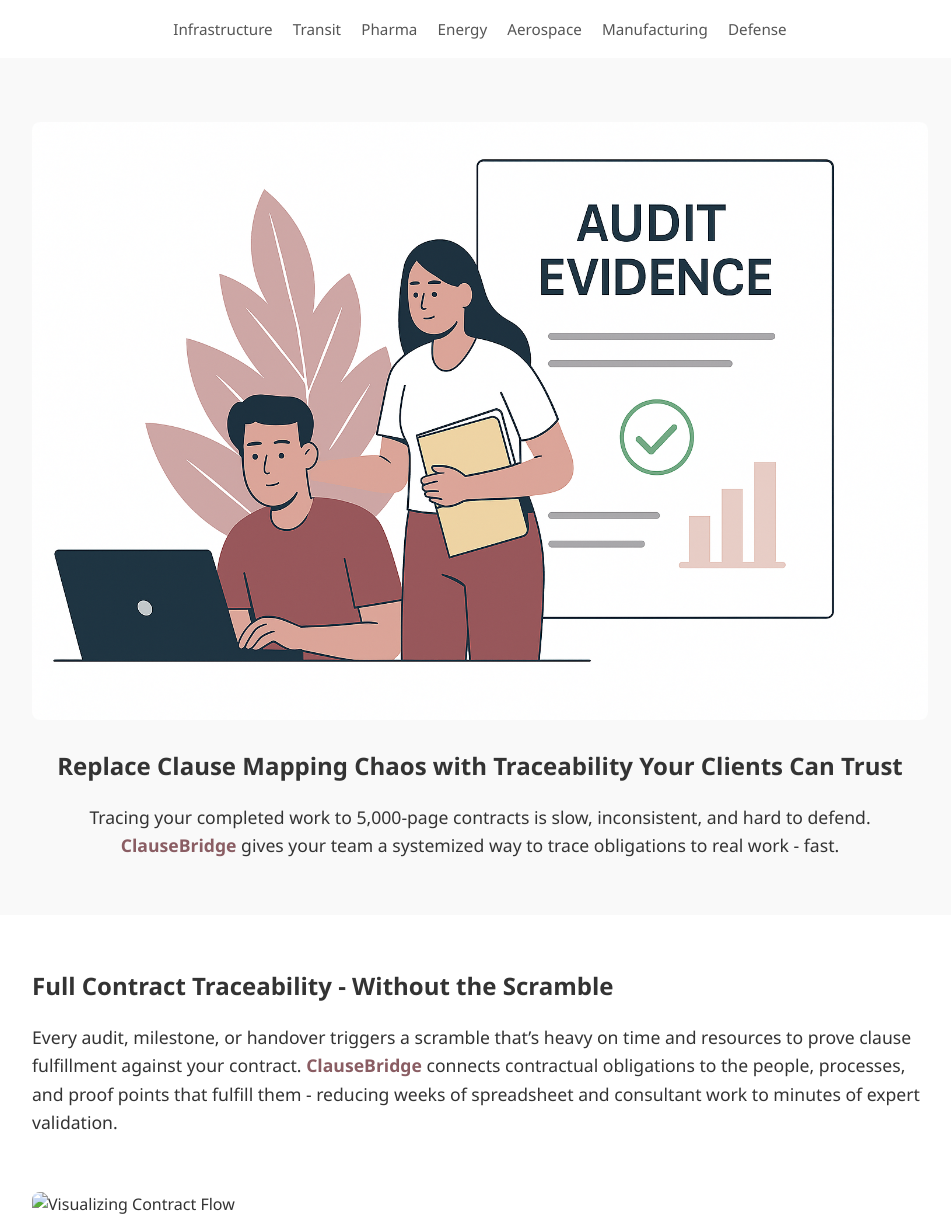
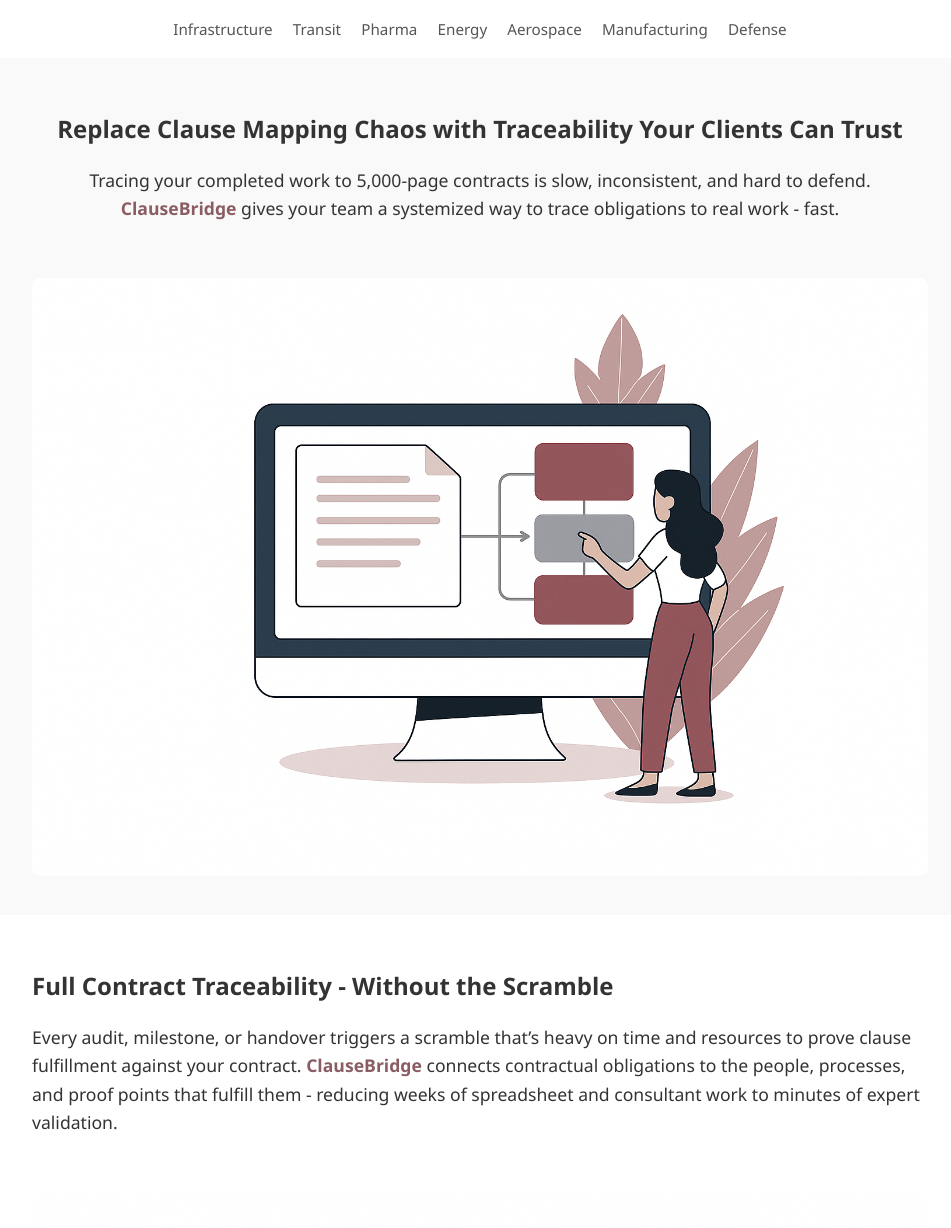
Before and after one commit to clausebridge/clausebridge.github.io, a plain HTML site: page index.html in a window 1280 px wide. Shown: the part 180-1408 px from the top of the page, without its empty margins (160-1111 px from the left). Drawn offline with Linux system fonts and the light colour scheme.

Commit message:
Update index.html

```diff
--- a/index.html
+++ b/index.html
@@ -81,13 +81,13 @@
   </header>
 
   <section class="section hero">
-    <img src="Audit%20Verification%20in%20Progress.png" alt="ClauseBridge mapping interface">
     <h2>Replace Clause Mapping Chaos with Traceability Your Clients Can Trust</h2>
     <p>
       Tracing your completed work to 5,000-page contracts is slow, inconsistent, and hard to defend.
       <span class="highlight">ClauseBridge</span> gives your team a systemized way to trace obligations to real work - fast.
     </p>
-     </section>
+    <img src="Woman%20Interacting%20with%20Flowchart%20Display.png" alt="ClauseBridge mapping interface">
+  </section>
 
   <section class="section">
     <h2>Full Contract Traceability - Without the Scramble</h2>
@@ -95,7 +95,7 @@
       Every audit, milestone, or handover triggers a scramble that’s heavy on time and resources to prove clause fulfillment against your contract.
       <span class="highlight">ClauseBridge</span> connects contractual obligations to the people, processes, and proof points that fulfill them - reducing weeks of spreadsheet and consultant work to minutes of expert validation.
     </p>
-    <img src="Woman%20Interacting%20with%20Flowchart.png" alt="Visualizing Contract Flow">
+    <img src="Audit%20Verification%20in%20Progress.png" alt="Audit Verification Process">
   </section>
 
   <section class="section" style="background-color: var(--section-background);">
@@ -104,6 +104,7 @@
       From infrastructure and transit to pharma, energy, and aerospace,
       <span class="highlight">ClauseBridge</span> gives you full contract traceability - and lets you prove compliance without the scramble. Every time. Anytime.
     </p>
+    <img src="Financial%20Rejection%20and%20Consulting%20Services.png" alt="Financial Rejection Illustration">
   </section>
 
 </body>
```
